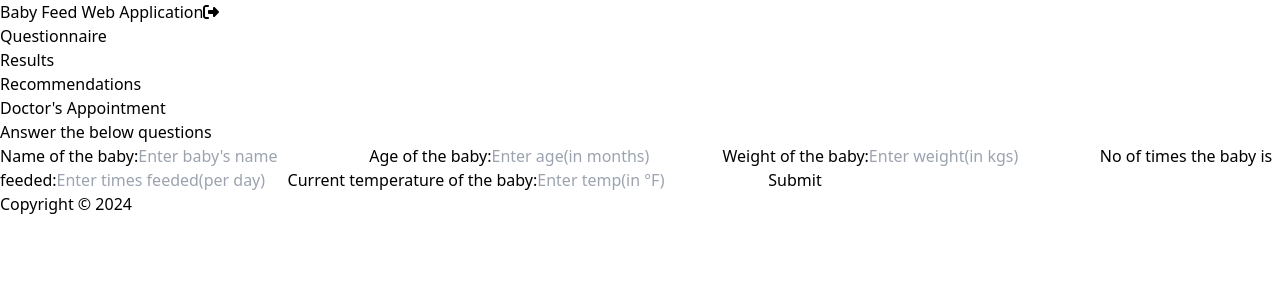
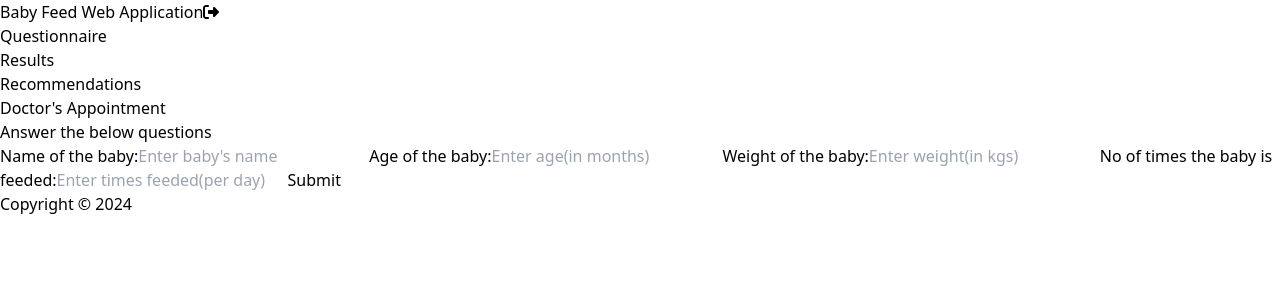
Before and after one commit to Harshith-Teja/Baby-feed-web-app, a React (Vite) app in the folder front-end/: page /questionnaire in a window 1280 px wide. Shown: the top 300 px of the page. Built offline with nearby package versions, Linux system fonts and the light colour scheme.

Commit message:
altered questionnaire

```diff
--- a/front-end/src/components/Questionnaire.jsx
+++ b/front-end/src/components/Questionnaire.jsx
@@ -1,20 +1,36 @@
-import { useNavigate } from 'react-router-dom';
+import { useNavigate } from "react-router-dom";
 
-export const Questionnaire = ({name, age, weight, timesFeeded, temp, setName, setAge, setWeight, setTimesFeeded, setTemp, setReqType}) => {
-
+export const Questionnaire = ({
+  name,
+  age,
+  weight,
+  timesFeeded,
+  temp,
+  setName,
+  setAge,
+  setWeight,
+  setTimesFeeded,
+  setTemp,
+  setReqType,
+}) => {
   const navigate = useNavigate();
   const handleSubmit = (e) => {
     e.preventDefault();
-        setReqType('Results');
-        navigate('/results');
-    }
+    setReqType("Results");
+    navigate("/results");
+  };
   return (
-    <form onSubmit={handleSubmit} className='w-full h-dvh flex flex-col sm:items-center sm:text-xl p-8'>
+    <form
+      onSubmit={handleSubmit}
+      className="w-full h-dvh flex flex-col sm:items-center sm:text-xl p-8"
+    >
       <h1>Answer the below questions</h1>
-        <label htmlFor="q1" className='mt-2'>Name of the baby:</label>
+      <label htmlFor="q1" className="mt-2">
+        Name of the baby:
+      </label>
       <input
         className="w-full sm:w-1/2 rounded-md p-1.5 my-2 border-2 border-gray-950 text-center"
-            autoComplete='off'
+        autoComplete="off"
         type="text"
         id="q1"
         placeholder="Enter baby's name"
@@ -23,10 +39,12 @@ export const Questionnaire = ({name, age, weight, timesFeeded, temp, setName, se
         onChange={(e) => setName(e.target.value)}
       />
 
-        <label htmlFor="q2" className='mt-2'>Age of the baby:</label>
+      <label htmlFor="q2" className="mt-2">
+        Age of the baby:
+      </label>
       <input
         className="w-full sm:w-1/2 rounded-md p-1.5 my-2 border-2 border-gray-950 text-center"
-            autoComplete='off'
+        autoComplete="off"
         type="text"
         id="q2"
         placeholder="Enter age(in months)"
@@ -35,10 +53,12 @@ export const Questionnaire = ({name, age, weight, timesFeeded, temp, setName, se
         onChange={(e) => setAge(e.target.value)}
       />
 
-        <label htmlFor="q3" className='mt-2'>Weight of the baby:</label>
+      <label htmlFor="q3" className="mt-2">
+        Weight of the baby:
+      </label>
       <input
         className="w-full sm:w-1/2 rounded-md p-1.5 my-2 border-2 border-gray-950 text-center"
-            autoComplete='off'
+        autoComplete="off"
         type="text"
         id="q3"
         placeholder="Enter weight(in kgs)"
@@ -47,31 +67,26 @@ export const Questionnaire = ({name, age, weight, timesFeeded, temp, setName, se
         onChange={(e) => setWeight(e.target.value)}
       />
 
-        <label htmlFor="q4" className='mt-2'>No of times the baby is feeded:</label>
+      <label htmlFor="q4" className="mt-2">
+        No of times the baby is feeded:
+      </label>
       <input
         className="w-full sm:w-1/2 rounded-md p-1.5 my-2 border-2 border-gray-950 text-center"
-            autoComplete='off'
+        autoComplete="off"
         type="text"
         id="q4"
-            placeholder='Enter times feeded(per day)'
+        placeholder="Enter times feeded(per day)"
         required
         value={timesFeeded}
         onChange={(e) => setTimesFeeded(e.target.value)}
       />
 
-        <label htmlFor="q5" className='mt-2'>Current temperature of the baby:</label>
-        <input
-            className="w-full sm:w-1/2 rounded-md p-1.5 my-2 border-2  border-gray-950 text-center"
-            autoComplete='off'
-            type="text"
-            id="q5"
-            placeholder="Enter temp(in °F)"
-            required
-            value={temp}
-            onChange={(e) => setTemp(e.target.value)}
-        />
-
-        <button type='submit' className='w-full sm:w-1/6 rounded-md p-1.5 my-6 border-2 bg-sky-600 text-slate-100 border-gray-950 text-center'>Submit</button>
+      <button
+        type="submit"
+        className="w-full sm:w-1/6 rounded-md p-1.5 my-6 border-2 bg-sky-600 text-slate-100 border-gray-950 text-center"
+      >
+        Submit
+      </button>
     </form>
-  )
-}
+  );
+};
```
Lines whose indentation alone changed are shown as unchanged.
